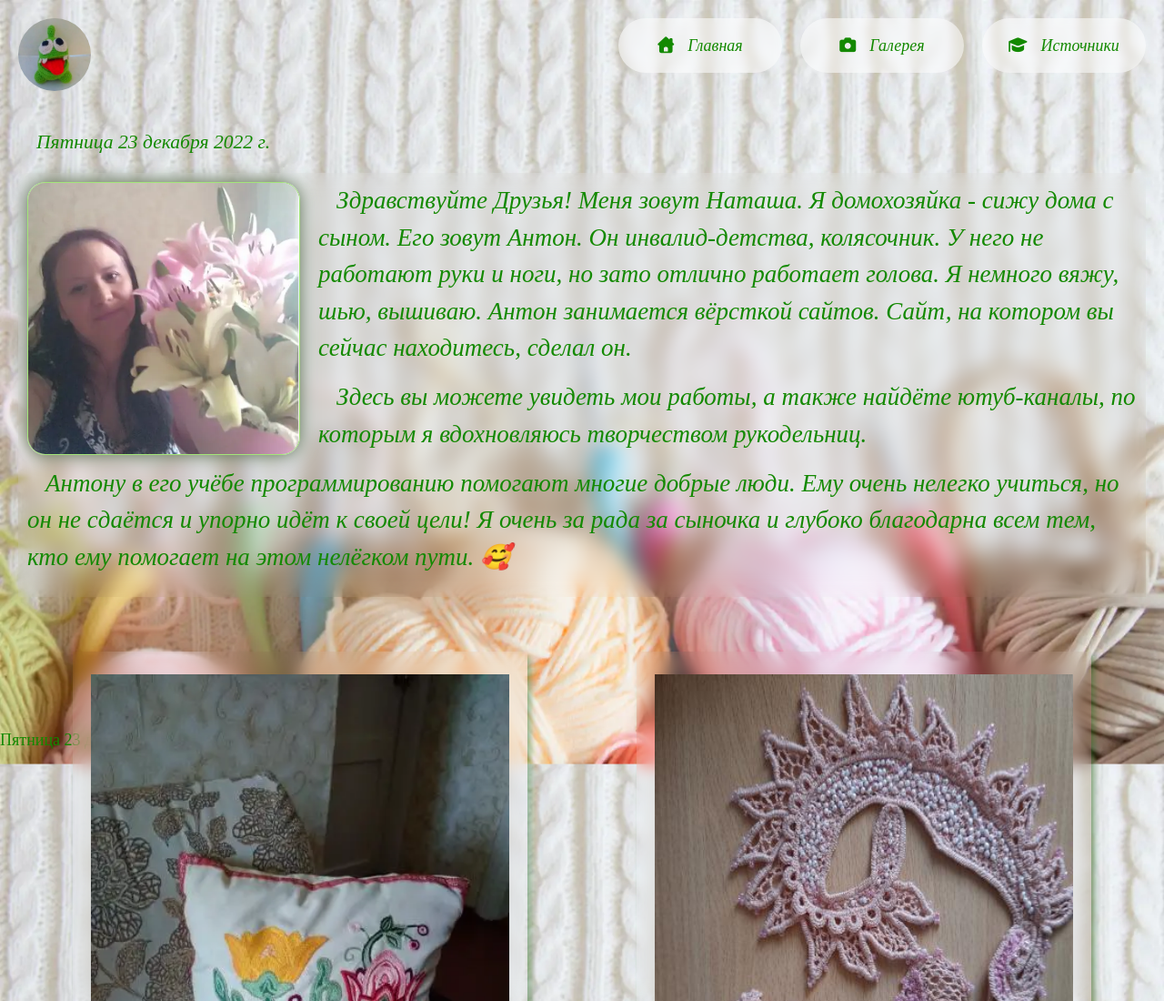
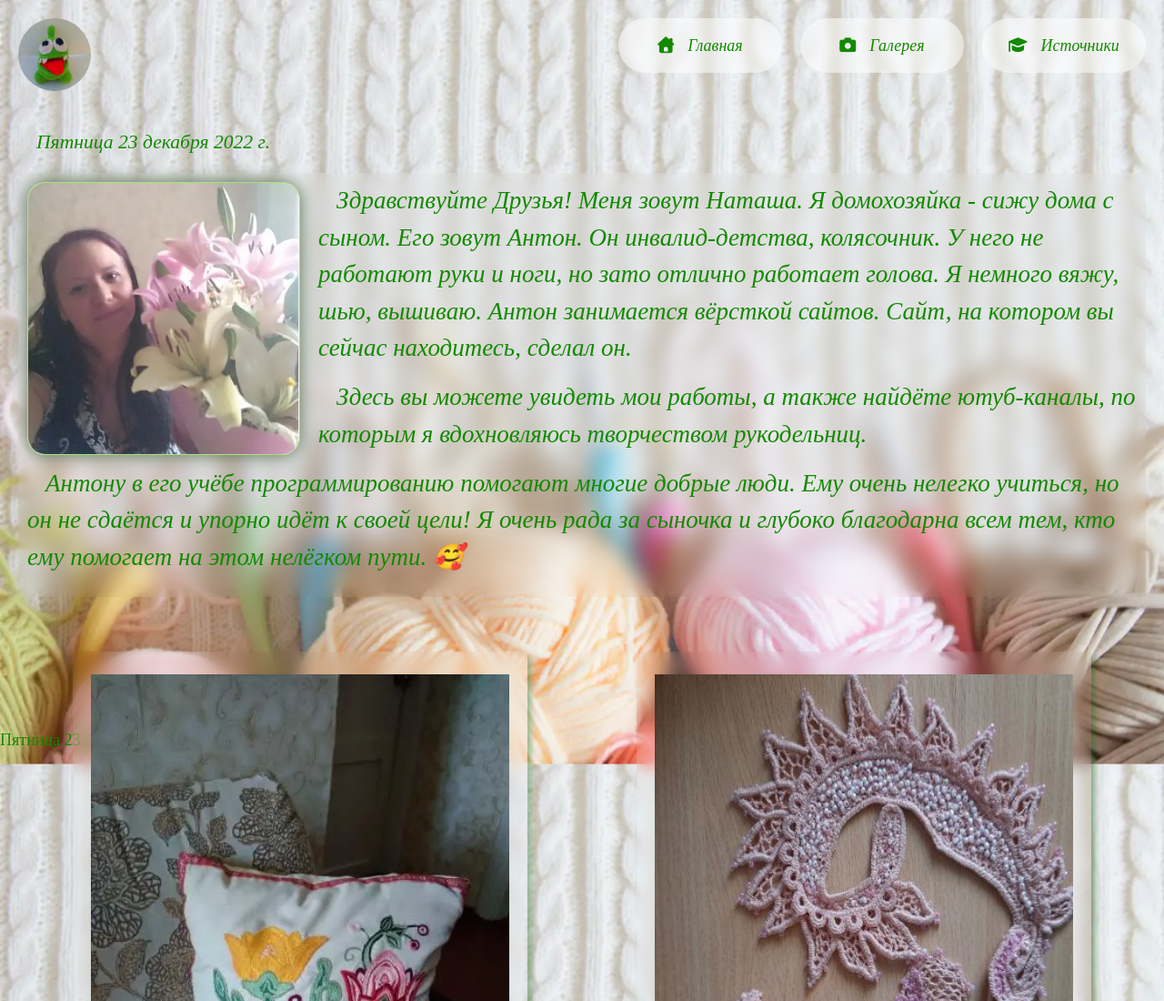
Before and after one commit to Antonkosmos-cyba/golden_hands, a website: page src/index.html in a window 1280 px wide. Shown: the top 1100 px of the page at 91% size. Drawn offline with nearby package versions, Linux system fonts and the light colour scheme; files that its build step writes are made by us from their sources; files whose address does not match are found by name; a web font is replaced by a local one.

Commit message:
баг с текстом

```diff
--- a/src/parts/greeting.html
+++ b/src/parts/greeting.html
@@ -13,6 +13,6 @@
     <p class="mam">Антону в его учёбе программированию помогают многие добрые люди. Ему очень нелегко учиться, но он
         не сдаётся
         и
-        упорно идёт к своей цели! Я очень за рада за сыночка и глубоко благодарна всем тем, кто ему помогает на этом
+        упорно идёт к своей цели! Я очень рада за сыночка и глубоко благодарна всем тем, кто ему помогает на этом
         нелёгком пути. &#129392;</p>
 </div>
```
Also changed, not shown: dist/index.html, dist/parts/greeting.html.
